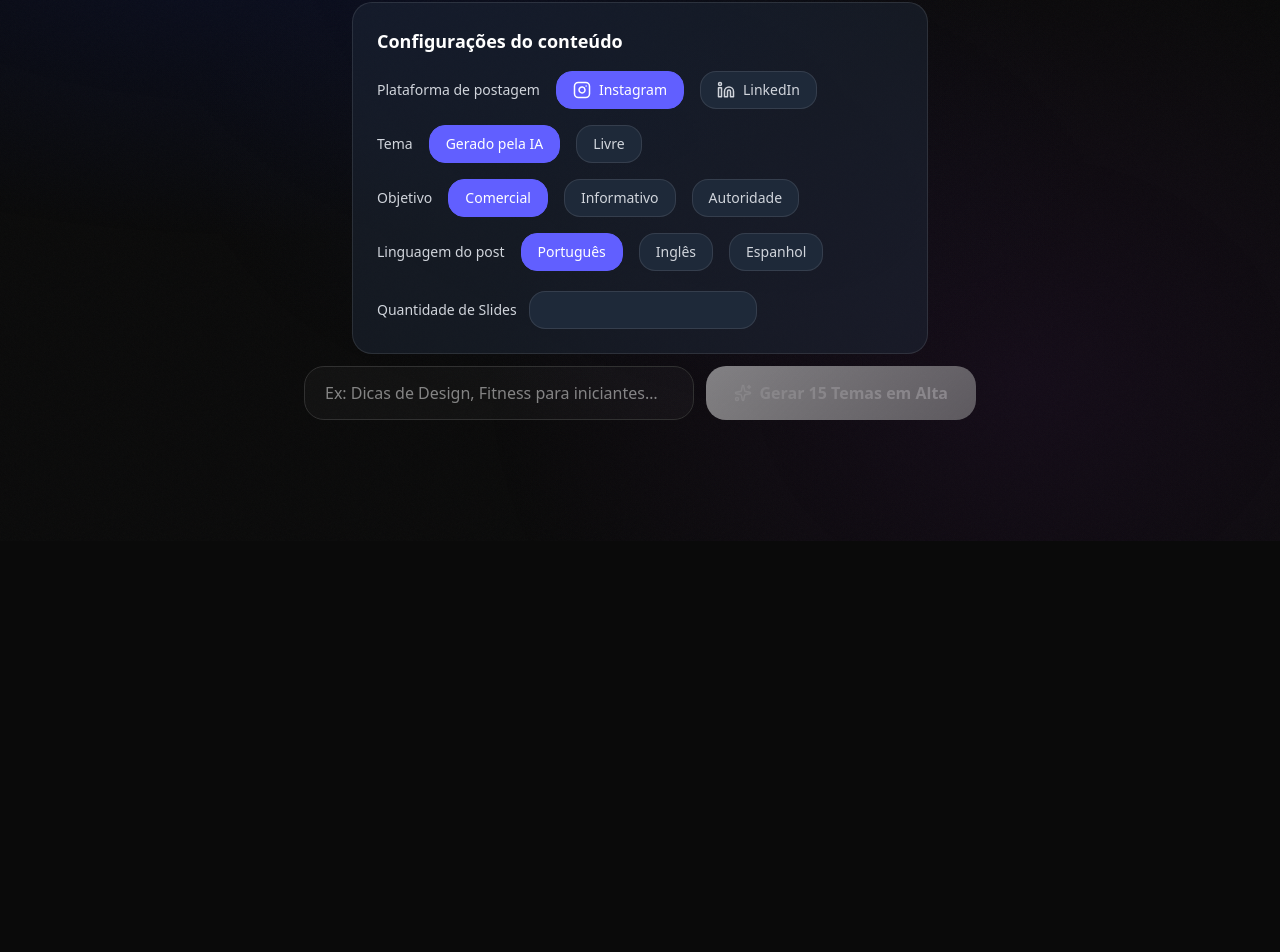
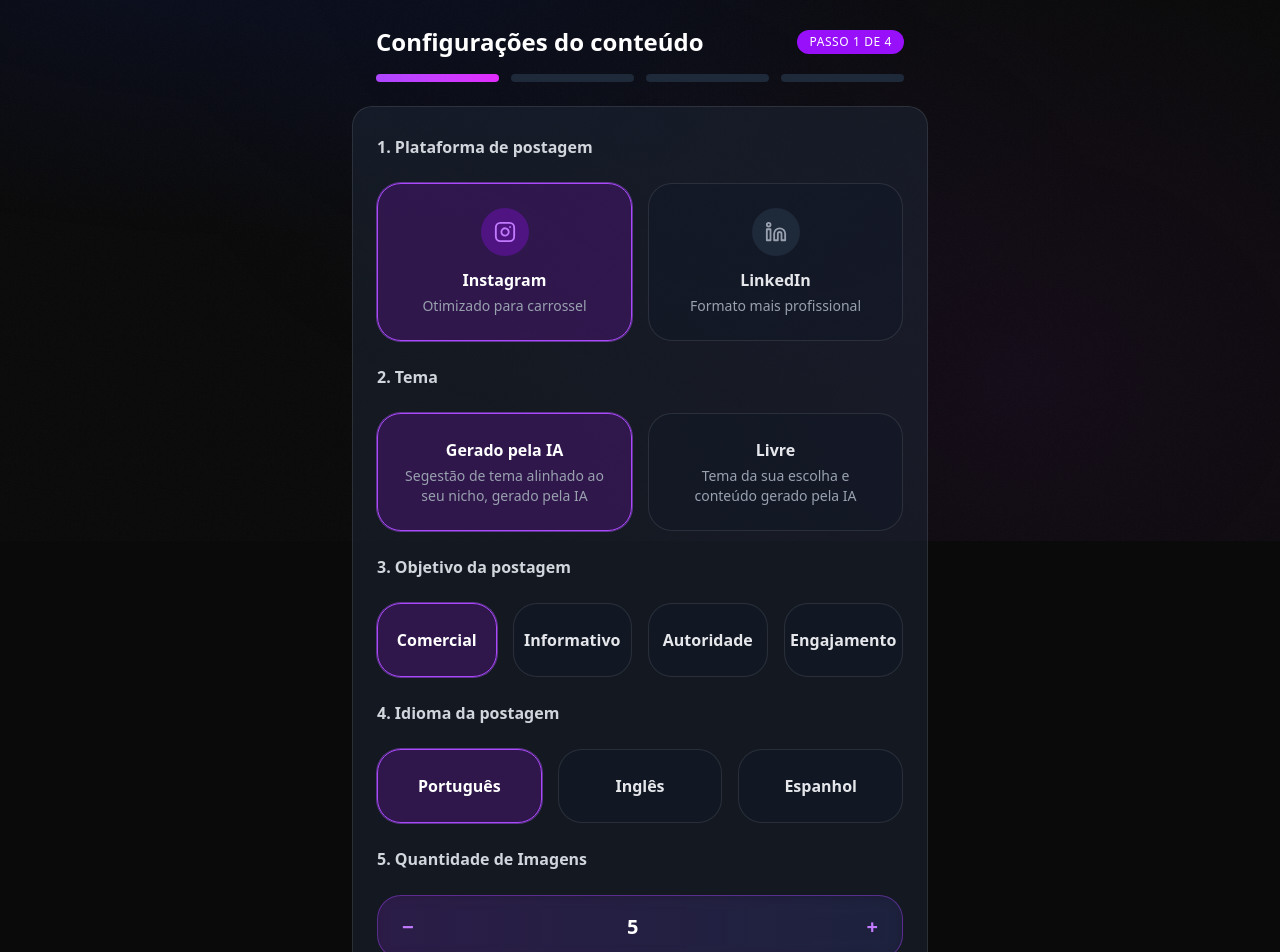
Before and after one commit to VictorVilelaSilva/EasyPost, a Next.js app in the folder easypost/: page /create in a window 1280 px wide. Shown: the part 259-1211 px from the top of the page. Before the commit the page ends 857 px from the top, so only its background shows below. Built offline with nearby package versions, Linux system fonts and the light colour scheme; no server answers.

Commit message:
Shore: Add two components (Stepbar and QuantityInput), modify the ExclusiveCheckBox component, and create a new context for sharing variables.

```diff
--- a/easypost/src/app/api/generate-carousel/route.ts
+++ b/easypost/src/app/api/generate-carousel/route.ts
@@ -1,19 +1,26 @@
 import { GoogleGenAI, Type } from "@google/genai";
+import { useContentConfig } from "@/contexts/ContentConfigContext";
 
 export async function POST(req: Request) {
   try {
     const { topic, niche } = await req.json();
-
+    const { platform, theme, objective, language, slides } = useContentConfig();
     if (!topic || !niche) {
-            return new Response(JSON.stringify({ error: "Tópico e nicho são obrigatórios" }), {
+      return new Response(
+        JSON.stringify({ error: "Tópico e nicho são obrigatórios" }),
+        {
           status: 400,
           headers: { "Content-Type": "application/json" },
-            });
+        },
+      );
     }
 
     const apiKey = process.env.GOOGLE_GENERATIVE_AI_API_KEY;
     if (!apiKey) {
-            return new Response(JSON.stringify({ error: "Chave da API não encontrada" }), { status: 500 });
+      return new Response(
+        JSON.stringify({ error: "Chave da API não encontrada" }),
+        { status: 500 },
+      );
     }
 
     const ai = new GoogleGenAI({ apiKey });
@@ -64,21 +71,27 @@ export async function POST(req: Request) {
               items: {
                 type: Type.OBJECT,
                 properties: {
-                                    slideType: { type: Type.STRING, description: "Tipo do slide: cover, content, ou cta" },
+                  slideType: {
+                    type: Type.STRING,
+                    description: "Tipo do slide: cover, content, ou cta",
+                  },
                   title: { type: Type.STRING, description: "Título do slide" },
-                                    content: { type: Type.STRING, description: "Texto principal do slide" }
+                  content: {
+                    type: Type.STRING,
+                    description: "Texto principal do slide",
                   },
-                                required: ["slideType", "title", "content"]
-                            }
+                },
+                required: ["slideType", "title", "content"],
+              },
             },
             caption: {
               type: Type.STRING,
-                            description: "Legenda do Instagram com hashtags"
-                        }
+              description: "Legenda do Instagram com hashtags",
             },
-                    required: ["slides", "caption"]
-                }
-            }
+          },
+          required: ["slides", "caption"],
+        },
+      },
     });
 
     const jsonString = response.text;
--- a/easypost/src/app/layout.tsx
+++ b/easypost/src/app/layout.tsx
@@ -2,7 +2,7 @@ import type { Metadata } from "next";
 import { Sora, Space_Grotesk } from "next/font/google";
 import "./globals.css";
 import { AuthProvider } from "@/contexts/AuthContext";
-
+import { ContentConfigProvider } from "@/contexts/ContentConfigContext";
 const sora = Sora({
   variable: "--font-sora",
   subsets: ["latin"],
@@ -17,26 +17,29 @@ const spaceGrotesk = Space_Grotesk({
 
 export const metadata: Metadata = {
   title: "EasyPost — Gerador de Carrossel para Instagram com IA",
-  description: "Gere carrosséis incríveis para Instagram com IA. Digite seu nicho, escolha um tema e receba 5 slides prontos para postar com legenda em segundos.",
-  metadataBase: new URL('https://easypost.app'),
+  description:
+    "Gere carrosséis incríveis para Instagram com IA. Digite seu nicho, escolha um tema e receba 5 slides prontos para postar com legenda em segundos.",
+  metadataBase: new URL("https://easypost.app"),
   alternates: {
-    canonical: '/',
+    canonical: "/",
   },
   openGraph: {
-    title: 'EasyPost — Carrosséis para Instagram com IA',
-    description: 'Crie carrosséis profissionais para Instagram em segundos. IA gera imagens, textos e legendas para seu nicho.',
-    url: 'https://easypost.app',
-    siteName: 'EasyPost',
-    locale: 'pt_BR',
-    type: 'website',
+    title: "EasyPost — Carrosséis para Instagram com IA",
+    description:
+      "Crie carrosséis profissionais para Instagram em segundos. IA gera imagens, textos e legendas para seu nicho.",
+    url: "https://easypost.app",
+    siteName: "EasyPost",
+    locale: "pt_BR",
+    type: "website",
   },
   twitter: {
-    card: 'summary_large_image',
-    title: 'EasyPost — Carrosséis para Instagram com IA',
-    description: 'Crie carrosséis profissionais para Instagram em segundos com IA.',
+    card: "summary_large_image",
+    title: "EasyPost — Carrosséis para Instagram com IA",
+    description:
+      "Crie carrosséis profissionais para Instagram em segundos com IA.",
   },
   other: {
-    'theme-color': '#0d1117',
+    "theme-color": "#0d1117",
   },
 };
 
@@ -47,14 +50,14 @@ export default function RootLayout({
 }>) {
   return (
     <html lang="pt-BR">
-      <body
-        className={`${sora.variable} ${spaceGrotesk.variable} antialiased`}
-      >
-        {/* Animated gradient mesh background */}
-        <div className="gradient-mesh" aria-hidden="true" />
-        {/* Grain overlay */}
-        <div className="grain-overlay" aria-hidden="true" />
-        <AuthProvider>{children}</AuthProvider>
+      <body className={`${sora.variable} ${spaceGrotesk.variable} antialiased`}>
+        <ContentConfigProvider>
+          {/* Animated gradient mesh background */}
+          <div className="gradient-mesh" aria-hidden="true" />
+          {/* Grain overlay */}
+          <div className="grain-overlay" aria-hidden="true" />
+          <AuthProvider>{children}</AuthProvider>
+        </ContentConfigProvider>
       </body>
     </html>
   );
--- a/easypost/src/components/ExclusiveCheckbox.tsx
+++ b/easypost/src/components/ExclusiveCheckbox.tsx
@@ -6,6 +6,10 @@ type ExclusiveCheckboxProps = {
   selectedValue: string;
   onChange: (value: string) => void;
   icon?: ReactNode;
+  description?: string;
+
+  layout?: "default" | "card";
+  className?: string;
 };
 
 export default function ExclusiveCheckbox({
@@ -14,11 +18,14 @@ export default function ExclusiveCheckbox({
   selectedValue,
   onChange,
   icon,
+  description,
+  layout = "default",
+  className = "",
 }: ExclusiveCheckboxProps) {
   const checked = selectedValue === value;
 
   return (
-    <label className="cursor-pointer">
+    <label className={`cursor-pointer w-full ${className}`}>
       <input
         type="checkbox"
         checked={checked}
@@ -26,6 +33,59 @@ export default function ExclusiveCheckbox({
         className="hidden"
       />
 
+      {layout === "card" ? (
+        <div
+          className={`
+            w-full
+            rounded-2xl
+            border
+            p-6
+            transition-all
+            duration-300
+            flex
+            flex-col
+            items-center
+            text-center
+            gap-3
+            ${
+              checked
+                ? "bg-purple-900/40 border-purple-500 shadow-[0_0_0_1px_rgba(168,85,247,0.5)]"
+                : "bg-gray-900/40 border-white/10 hover:border-purple-400/40"
+            }
+          `}
+        >
+          {icon && (
+            <div
+              className={`
+                w-12 h-12
+                flex items-center justify-center
+                rounded-full
+                ${
+                  checked
+                    ? "bg-purple-600/30 text-purple-400"
+                    : "bg-gray-800 text-gray-400"
+                }
+              `}
+            >
+              {icon}
+            </div>
+          )}
+
+          <div>
+            <p
+              className={`font-semibold text-base ${
+                checked ? "text-white" : "text-gray-200"
+              }`}
+            >
+              {label}
+            </p>
+
+            {description && (
+              <p className="text-sm text-gray-400 mt-1">{description}</p>
+            )}
+          </div>
+        </div>
+      ) : (
         <div
           className={`
             flex items-center gap-2
@@ -44,6 +104,7 @@ export default function ExclusiveCheckbox({
           {icon && <span className="text-base">{icon}</span>}
           {label}
         </div>
+      )}
     </label>
   );
 }
--- a/easypost/src/components/HomeClient.tsx
+++ b/easypost/src/components/HomeClient.tsx
@@ -8,7 +8,9 @@ import { useCarouselWorkflow } from "../hooks/useCarouselWorkflow";
 import ExclusiveCheckbox from "@/components/ExclusiveCheckbox";
 import TextInput from "@/components/TextInput";
 import { Instagram, Linkedin } from "lucide-react";
-import { useState } from "react";
+import QuantityInput from "@/components/QuantityInput";
+import StepBar from "@/components/StepBar";
+import { useContentConfig } from "@/contexts/ContentConfigContext";
 
 const ImageConfigPanel = dynamic(() => import("./ImageConfig"), {
   loading: () => (
@@ -42,12 +44,18 @@ export default function HomeClient() {
     handleSelectTopic,
     handleGenerateImages,
   } = useCarouselWorkflow();
-
-  const [platform, setPlatform] = useState("instagram");
-  const [theme, setTheme] = useState("AIGenerated");
-  const [objective, setObjective] = useState("commercial");
-  const [language, setLanguage] = useState("portugueseBR");
-  const [slides, setSlides] = useState("");
+  const {
+    platform,
+    theme,
+    objective,
+    language,
+    slides,
+    setPlatform,
+    setTheme,
+    setObjective,
+    setLanguage,
+    setSlides,
+  } = useContentConfig();
 
   return (
     <>
@@ -56,38 +64,50 @@ export default function HomeClient() {
         onSubmit={handleGenerateTopics}
         className="max-w-2xl mx-auto mb-12 animate-reveal animate-reveal-delay-1"
       >
+        <div className="rounded-xl  p-6 max-w-xl mx-auto">
+          <StepBar currentStep={1} />
+        </div>
         <div className="rounded-xl bg-gray-800/50 border border-white/10 p-6 max-w-xl mx-auto">
-          <h2 className="text-lg font-semibold text-white">
-            Configurações do conteúdo
-          </h2>
-
-          <div className="mt-4 flex items-center gap-4">
-            <p className="text-sm text-gray-300">Plataforma de postagem</p>
-
+          <div className="mt-1  gap-4">
+            <p className="flex justify-start items-center text-base text-gray-300 font-bold">
+              1. Plataforma de postagem
+            </p>
+          </div>
+          <div className="mt-6 grid grid-cols-1 sm:grid-cols-2 gap-4">
             <ExclusiveCheckbox
               label="Instagram"
               value="instagram"
-              icon={<Instagram size={18} />}
               selectedValue={platform}
               onChange={setPlatform}
+              layout="card"
+              icon={<Instagram size={22} />}
+              description="Otimizado para carrossel"
             />
 
             <ExclusiveCheckbox
               label="LinkedIn"
               value="linkedin"
-              icon={<Linkedin size={18} />}
               selectedValue={platform}
               onChange={setPlatform}
+              layout="card"
+              icon={<Linkedin size={22} />}
+              description="Formato mais profissional"
             />
           </div>
-          <div className="mt-4 flex items-center gap-4">
-            <p className="text-sm text-gray-300">Tema</p>
 
+          <div className="mt-6  gap-4">
+            <p className="flex justify-start items-center text-base text-gray-300 font-bold">
+              2. Tema
+            </p>
+          </div>
+          <div className="mt-6 grid grid-cols-1 sm:grid-cols-2 gap-4">
             <ExclusiveCheckbox
               label="Gerado pela IA"
               value="AIGenerated"
               selectedValue={theme}
               onChange={setTheme}
+              layout="card"
+              description="Segestão de tema alinhado ao seu nicho, gerado pela IA"
             />
 
             <ExclusiveCheckbox
@@ -95,16 +115,22 @@ export default function HomeClient() {
               value="free"
               selectedValue={theme}
               onChange={setTheme}
+              layout="card"
+              description="Tema da sua escolha e conteúdo gerado pela IA"
             />
           </div>
-          <div className="mt-4 flex items-center gap-4">
-            <p className="text-sm text-gray-300">Objetivo</p>
-
+          <div className="mt-6  gap-4">
+            <p className="flex justify-start items-center text-base text-gray-300 font-bold">
+              3. Objetivo da postagem
+            </p>
+          </div>
+          <div className="mt-6 grid grid-cols-1 sm:grid-cols-4 gap-4">
             <ExclusiveCheckbox
               label="Comercial"
               value="commercial"
               selectedValue={objective}
               onChange={setObjective}
+              layout="card"
             />
 
             <ExclusiveCheckbox
@@ -112,24 +138,36 @@ export default function HomeClient() {
               value="informative"
               selectedValue={objective}
               onChange={setObjective}
+              layout="card"
             />
-
             <ExclusiveCheckbox
               label="Autoridade"
               value="authority"
               selectedValue={objective}
               onChange={setObjective}
+              layout="card"
+            />
+            <ExclusiveCheckbox
+              label="Engajamento"
+              value="engagement"
+              selectedValue={objective}
+              onChange={setObjective}
+              layout="card"
             />
           </div>
 
-          <div className="mt-4 flex items-center gap-4">
-            <p className="text-sm text-gray-300">Linguagem do post</p>
-
+          <div className="mt-6  gap-4">
+            <p className="flex justify-start items-center text-base text-gray-300 font-bold">
+              4. Idioma da postagem
+            </p>
+          </div>
+          <div className="mt-6 grid grid-cols-1 sm:grid-cols-3 gap-4">
             <ExclusiveCheckbox
               label="Português"
               value="portugueseBR"
               selectedValue={language}
               onChange={setLanguage}
+              layout="card"
             />
 
             <ExclusiveCheckbox
@@ -137,23 +175,28 @@ export default function HomeClient() {
               value="english"
               selectedValue={language}
               onChange={setLanguage}
+              layout="card"
             />
-
             <ExclusiveCheckbox
               label="Espanhol"
               value="spanish"
               selectedValue={language}
               onChange={setLanguage}
+              layout="card"
             />
           </div>
-          <div className="flex items-center gap-3 mt-5">
-            <span className="text-sm text-gray-300 whitespace-nowrap">
-              Quantidade de Slides
-            </span>
-
-            <div className="w-20">
-              <TextInput type="number" value={slides} onChange={setSlides} />
-            </div>
+          <div className="mt-6  gap-4">
+            <p className="flex justify-start items-center text-base text-gray-300 font-bold">
+              5. Quantidade de Imagens
+            </p>
+          </div>
+          <div className="mt-6">
+            <QuantityInput
+              min={1}
+              max={15}
+              defaultValue={slides}
+              onChange={setSlides}
+            />
           </div>
         </div>
         <div className="flex flex-col sm:flex-row gap-3 mt-3">
--- /dev/null
+++ b/easypost/src/components/QuantityInput.tsx
@@ -0,0 +1,89 @@
+"use client";
+
+import { useState } from "react";
+
+interface QuantityInputProps {
+  min?: number;
+  max?: number;
+  step?: number;
+  defaultValue?: number;
+  onChange?: (value: number) => void;
+}
+
+export default function QuantityInput({
+  min = 1,
+  max = 15,
+  step = 1,
+  defaultValue = 5,
+  onChange,
+}: QuantityInputProps) {
+  const [value, setValue] = useState(defaultValue);
+
+  const handleChange = (newValue: number) => {
+    if (newValue < min || newValue > max) return;
+    setValue(newValue);
+    onChange?.(newValue);
+  };
+
+  return (
+    <div
+      className="
+      w-full
+      flex items-center
+      justify-between
+      bg-gradient-to-r from-purple-900/30 to-indigo-900/20
+      border border-purple-500/40
+      rounded-2xl
+      h-16
+      px-6
+      backdrop-blur
+      transition
+      focus-within:border-purple-400
+    "
+    >
+      <button
+        type="button"
+        onClick={() => handleChange(value - step)}
+        className="
+        text-purple-400
+        text-xl
+        font-semibold
+        hover:text-white
+        transition
+      "
+      >
+        −
+      </button>
+
+      <input
+        type="number"
+        value={value}
+        onChange={(e) => handleChange(Number(e.target.value))}
+        className="
+        w-16
+        text-center
+        bg-transparent
+        text-white
+        text-xl
+        font-semibold
+        outline-none
+        appearance-none
+      "
+      />
+
+      <button
+        type="button"
+        onClick={() => handleChange(value + step)}
+        className="
+        text-purple-400
+        text-xl
+        font-semibold
+        hover:text-white
+        transition
+      "
+      >
+        +
+      </button>
+    </div>
+  );
+}
--- /dev/null
+++ b/easypost/src/components/StepBar.tsx
@@ -0,0 +1,45 @@
+"use client";
+
+import React from "react";
+
+interface StepBarProps {
+  currentStep: number; // 1 até 4
+}
+
+const TOTAL_STEPS = 4;
+
+export default function StepBar({ currentStep }: StepBarProps) {
+  return (
+    <div className="w-full">
+      {/* Header */}
+      <div className="flex justify-between items-center mb-4">
+        <h1 className="text-white text-2xl font-semibold">
+          Configurações do conteúdo
+        </h1>
+
+        <span className="text-xs font-medium px-3 py-1 rounded-full bg-purple-600 text-white tracking-wider">
+          PASSO {currentStep} DE {TOTAL_STEPS}
+        </span>
+      </div>
+
+      {/* Steps Segmentados */}
+      <div className="flex gap-3">
+        {Array.from({ length: TOTAL_STEPS }).map((_, index) => {
+          const stepNumber = index + 1;
+          const isActive = stepNumber <= currentStep;
+
+          return (
+            <div
+              key={index}
+              className={`flex-1 h-2 rounded-full transition-all duration-500 ${
+                isActive
+                  ? "bg-gradient-to-r from-purple-500 to-fuchsia-500"
+                  : "bg-gray-800"
+              }`}
+            />
+          );
+        })}
+      </div>
+    </div>
+  );
+}
--- /dev/null
+++ b/easypost/src/contexts/ContentConfigContext.tsx
@@ -0,0 +1,57 @@
+"use client";
+
+import { createContext, useContext, useState, ReactNode } from "react";
+
+interface ContentConfigContextType {
+  platform: string;
+  setPlatform: (value: string) => void;
+  theme: string;
+  setTheme: (value: string) => void;
+  objective: string;
+  setObjective: (value: string) => void;
+  language: string;
+  setLanguage: (value: string) => void;
+  slides: number;
+  setSlides: (value: number) => void;
+}
+
+const ContentConfigContext = createContext<ContentConfigContextType | null>(
+  null,
+);
+
+export function ContentConfigProvider({ children }: { children: ReactNode }) {
+  const [platform, setPlatform] = useState("instagram");
+  const [theme, setTheme] = useState("AIGenerated");
+  const [objective, setObjective] = useState("commercial");
+  const [language, setLanguage] = useState("portugueseBR");
+  const [slides, setSlides] = useState(5);
+
+  return (
+    <ContentConfigContext.Provider
+      value={{
+        platform,
+        setPlatform,
+        theme,
+        setTheme,
+        objective,
+        setObjective,
+        language,
+        setLanguage,
+        slides,
+        setSlides,
+      }}
+    >
+      {children}
+    </ContentConfigContext.Provider>
+  );
+}
+
+export function useContentConfig() {
+  const context = useContext(ContentConfigContext);
+  if (!context) {
+    throw new Error(
+      "useContentConfig deve ser usado dentro de ContentConfigProvider",
+    );
+  }
+  return context;
+}
```
Lines whose indentation alone changed are shown as unchanged.
